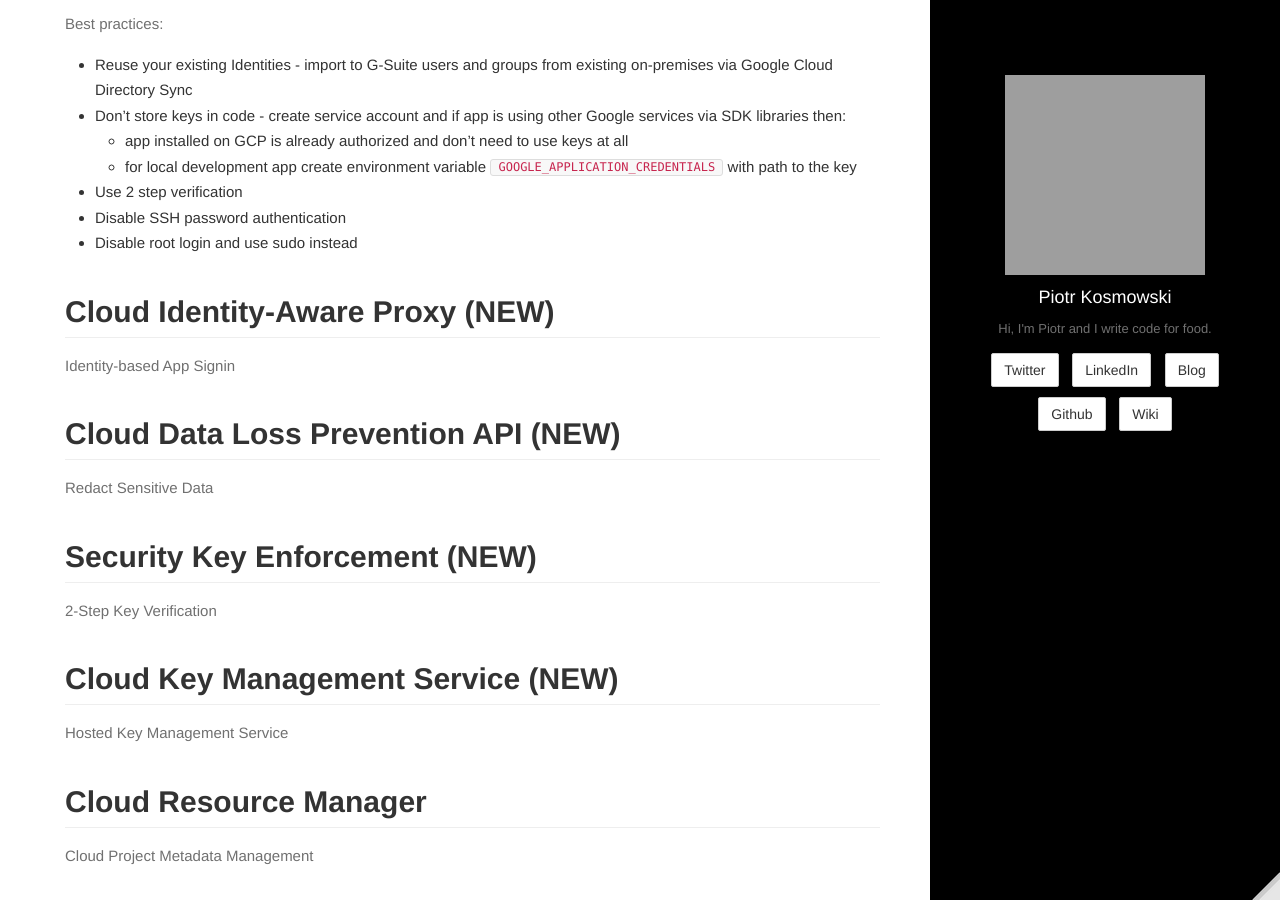
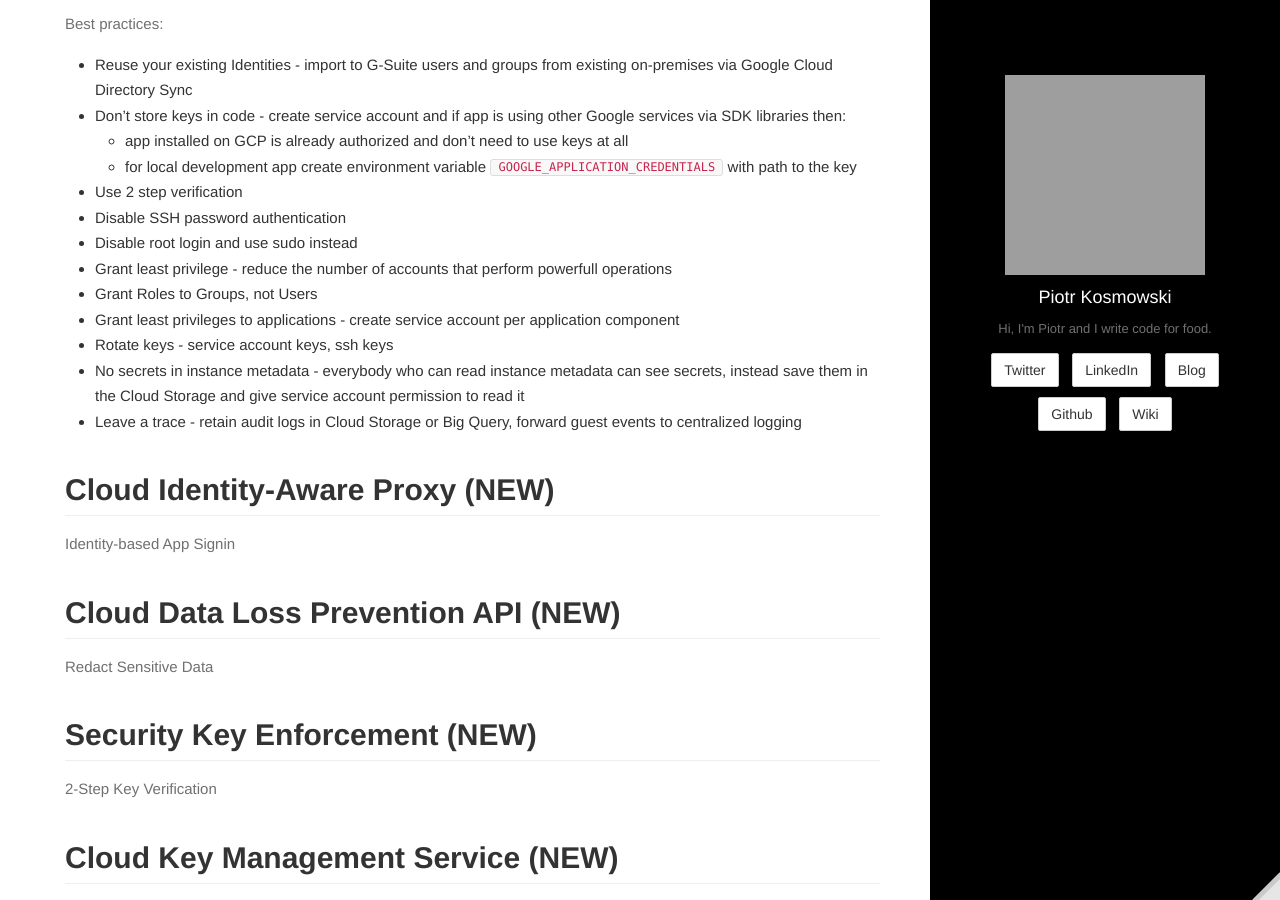
Before and after one commit to kospiotr/kospiotr.github.io, a Jekyll site: the page built from wiki/gcp.md, in a window 1280 px wide and 900 px high, scrolled down 8387 px. Built offline with Jekyll 4.4.1, drawn with Linux system fonts in a browser that asks for light colours; grey boxes are pictures that could not be loaded.

Commit message:
Update gcp.md

```diff
--- a/wiki/gcp.md
+++ b/wiki/gcp.md
@@ -174,6 +174,12 @@ Best practices:
 * Use 2 step verification
 * Disable SSH password authentication
 * Disable root login and use sudo instead
+* Grant least privilege - reduce the number of accounts that perform powerfull operations
+* Grant Roles to Groups, not Users
+* Grant least privileges to applications - create service account per application component
+* Rotate keys - service account keys, ssh keys
+* No secrets in instance metadata - everybody who can read instance metadata can see secrets, instead save them in the Cloud Storage and give service account permission to read it
+* Leave a trace - retain audit logs in Cloud Storage or Big Query, forward guest events to centralized logging
 
 ## Cloud Identity-Aware Proxy (NEW)
 Identity-based App Signin
```
